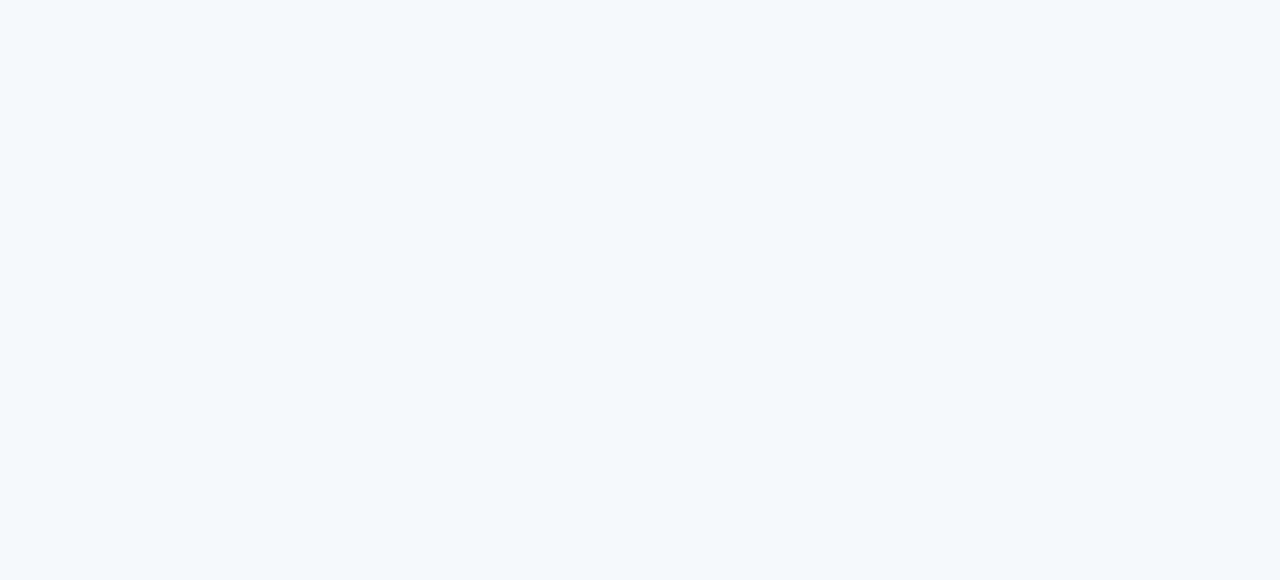
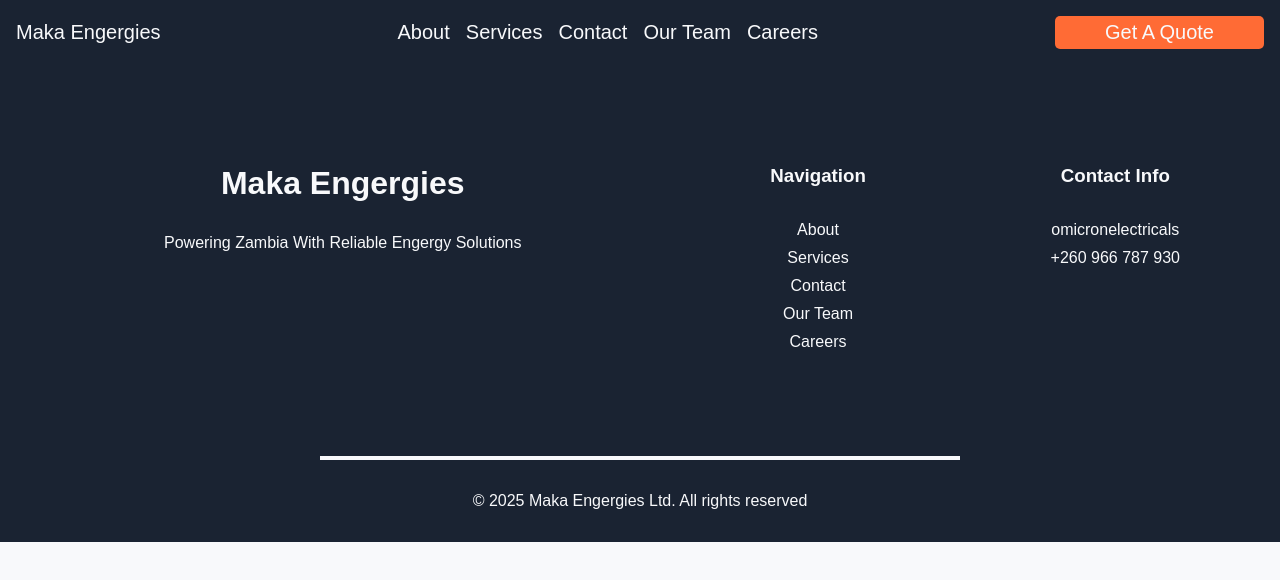
Before and after one commit to nkowanitemwani/makaenergiesdotcom, a Next.js app: page /pages/team in a window 1280 px wide. Shown: the top 580 px of the page. Built offline with nearby package versions, Linux system fonts and the light colour scheme.

Commit message:
complete header/footer , set up initail components forother pages

```diff
--- a/src/app/components/footer/page.js
+++ b/src/app/components/footer/page.js
@@ -10,18 +10,18 @@ export default function Footer(){
            <div className={styles.footerInfoImage}>
             </div>
             <div className={styles.footerInfoLeftText}>
-             <h1>Maka Engergies</h1>
+             <Link href="../" ><h1>Maka Engergies</h1></Link>
              <p>Powering Zambia With Reliable Engergy Solutions</p>
             </div>
            </div>
           <div className={styles.footerInfoCenter}>
             <h3>Navigation</h3>
             <ul>
-              <li><Link href="#">About</Link></li>
-              <li><Link href="#">Services</Link></li>
-              <li><Link href="#">Contact</Link></li>
-              <li><Link href="#">Our Team</Link></li>
-              <li><Link href="#">Careers</Link></li>
+              <li><Link href="../pages/about">About</Link></li>
+              <li><Link href="../pages/services">Services</Link></li>
+              <li><Link href="../pages/contact">Contact</Link></li>
+              <li><Link href="../pages/team">Our Team</Link></li>
+              <li><Link href="../pages/careers">Careers</Link></li>
             </ul>
            </div>
           <div className={styles.footerInfoRight}>
--- a/src/app/components/navbar/page.js
+++ b/src/app/components/navbar/page.js
@@ -3,19 +3,19 @@ import styles from "./navbar.module.css"
 import Link from "next/link";
 import Button from "../button/page";
 
-export default function HomeNav (){
+export default function HomeNav ({...props}){
     return(
-      <header>
+      <header {...props}>
         <nav className={styles.navbar}>
             <div className={styles.navbarLinks}>
-              <Link href="#" className={styles.navbarLinksTitle}>Maka Engergies</Link>
+              <Link href="../" className={styles.navbarLinksTitle}>Maka Engergies</Link>
             </div>
             <div className={styles.navbarLinks}>
-                <Link href="#">About</Link>
-                <Link href="#">Services</Link>
-                <Link href="#">Contact</Link>
-                <Link href="#">Our Team</Link>
-                <Link href="#">Careers</Link>
+                <Link href="../pages/about">About</Link>
+                <Link href="../pages/services">Services</Link>
+                <Link href="../pages/contact">Contact</Link>
+                <Link href="../pages/team">Our Team</Link>
+                <Link href="../pages/careers">Careers</Link>
             </div>
             <div className={styles.navRight}>
             <Button href="#" style={{padding : '5px 50px'}}>Get A Quote</Button>
--- a/src/app/globals.css
+++ b/src/app/globals.css
@@ -79,6 +79,7 @@ hr{
 }
 
 section{
+  padding: 100px;
   gap: 1.5rem;
 }
 
--- a/src/app/page.module.css
+++ b/src/app/page.module.css
@@ -7,6 +7,7 @@
   background-blend-mode: overlay;
   background-size: cover;
   height: 70vh;
+  padding: 0;
 
 }
 
@@ -38,7 +39,6 @@
 }
 
 .who{
-  padding: 100px;
   display: flex;
   flex-direction: column;
   align-items: center;
@@ -51,7 +51,6 @@
 }
 
 .mission{
-  padding: 100px;
   display: flex;
   flex-direction: column;
   align-items: center;
@@ -60,7 +59,6 @@
 }
 
 .work{
-  padding: 100px;
   display: flex;
   flex-direction: column;
   align-items: center;
@@ -75,7 +73,6 @@
 
 
 .quickContact{
-  padding: 100px;
   display: flex;
   flex-direction: column;
   align-items: center;
--- a/src/app/pages/careers/page.js
+++ b/src/app/pages/careers/page.js
@@ -1,10 +1,13 @@
 import React from "react";
 import styles from "./careers.module.css";
+import HomeNav from "@/app/components/navbar/page";
+import Footer from "@/app/components/footer/page";
 
 export default function CareersPage(){
     return(
         <main>
-
+        <HomeNav style={{background : "#1a2332"}}></HomeNav>
+        <Footer></Footer>
         </main>
     );
 }
--- a/src/app/pages/services/page.js
+++ b/src/app/pages/services/page.js
@@ -1,10 +1,13 @@
 import React from "react";
 import styles from "./services.module.css";
+import HomeNav from "@/app/components/navbar/page";
+import Footer from "@/app/components/footer/page";
 
 export default function ServicesPage(){
     return(
         <main>
-
+          <HomeNav style={{background : "#1a2332"}}></HomeNav>
+          <Footer></Footer>
         </main>
     );
 }
--- a/src/app/pages/team/page.js
+++ b/src/app/pages/team/page.js
@@ -1,10 +1,13 @@
 import React from "react";
 import styles from "./team.module.css";
+import HomeNav from "@/app/components/navbar/page";
+import Footer from "@/app/components/footer/page";
 
 export default function TeamPage(){
     return(
         <main>
-
+          <HomeNav style={{background : "#1a2332"}}></HomeNav>
+          <Footer></Footer>
         </main>
     );
 }
```
Also changed, not shown: src/app/pages/about/page.js (+8 -1 lines), src/app/pages/contact/page.js (+6 -1 lines).
